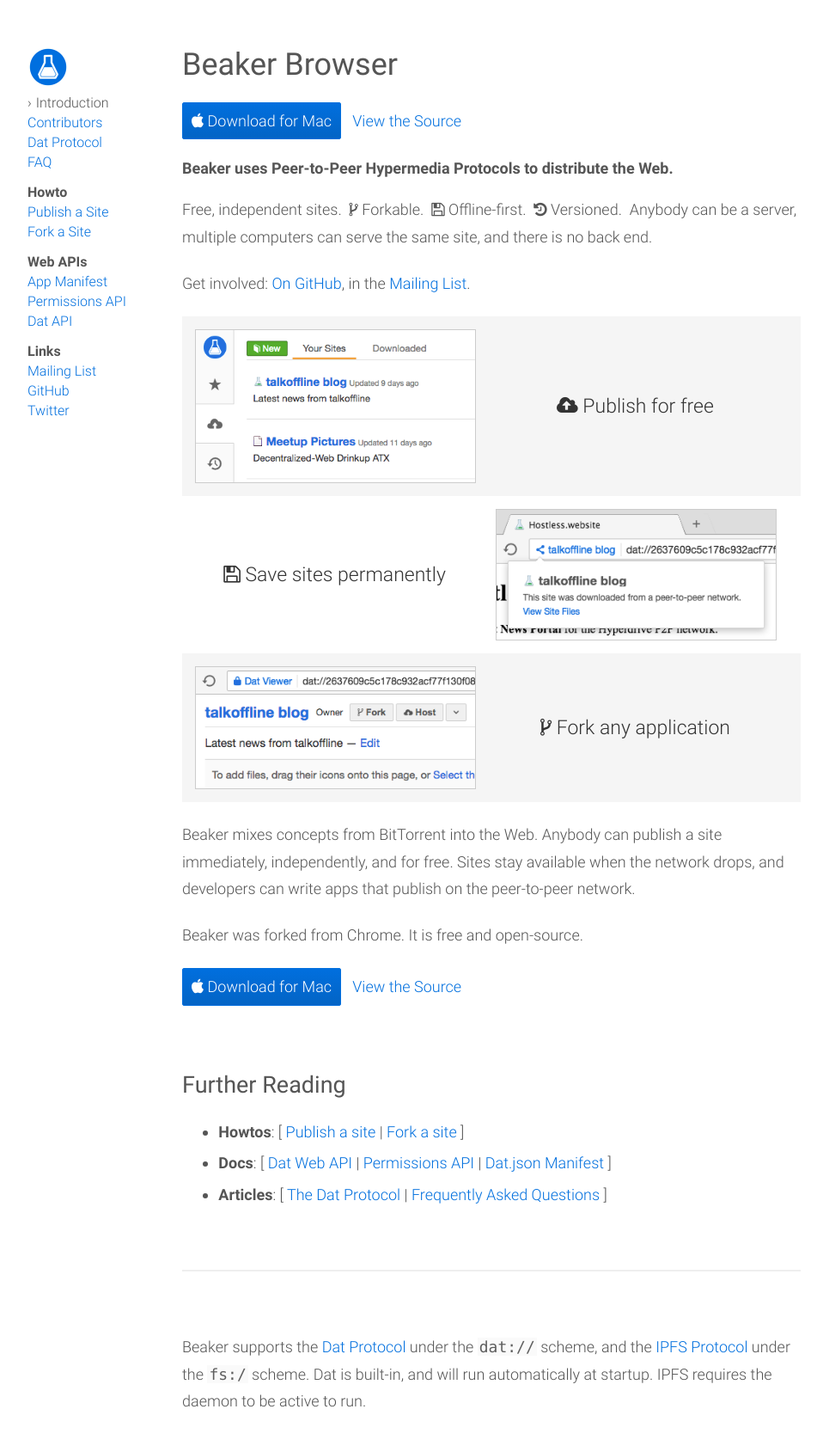
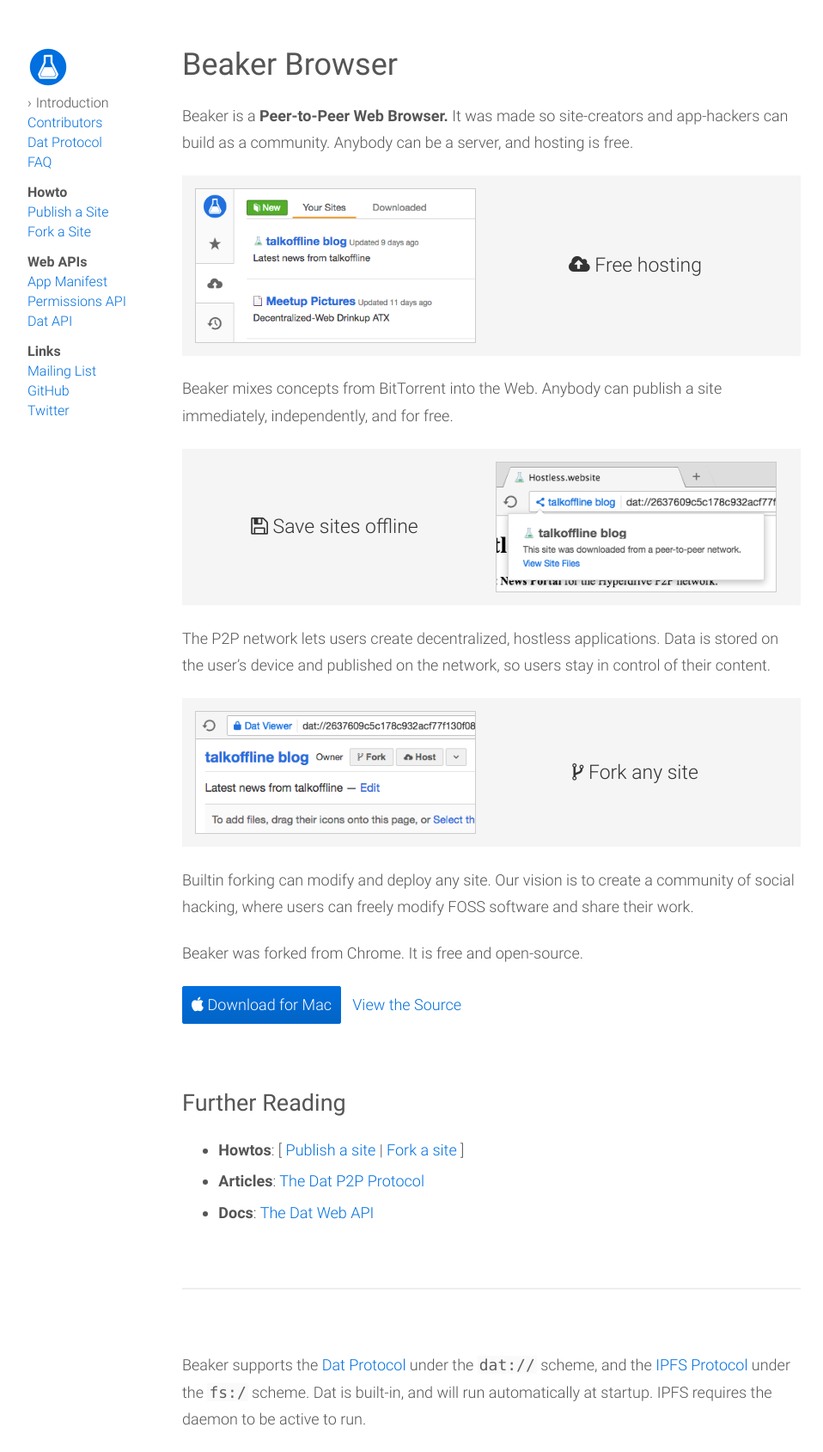
Before and after one commit to beakerbrowser/beakerbrowser.com, a Jekyll site: the page built from _docs/index.md, in a window 1280 px wide. Shown: the whole page at 86% size, without its empty margins (128-1086 px from the left). Built offline with Jekyll 4.4.1, drawn with Linux system fonts in a browser that asks for light colours; before the commit the page ends 1668 px from its top, so only the background shows below that.

Commit message:
improve intro and some docs

```diff
--- a/_docs/index.md
+++ b/_docs/index.md
@@ -4,37 +4,33 @@
 order: 1
 ---
 
-<a class="btn btn-primary" href="https://download.beakerbrowser.net/download/latest/osx"><i class="fa fa-apple" aria-hidden="true"></i> Download for Mac</a>
-&nbsp; <a href="https://github.com/beakerbrowser/beaker">View the Source</a>
-
-#### Beaker uses Peer-to-Peer Hypermedia Protocols to distribute the Web.
-
-Free, independent sites.&nbsp;
-<span class="unbreakable"><span class="fa fa-code-fork"></span> Forkable.</span>&nbsp;
-<span class="unbreakable"><span class="fa fa-floppy-o"></span> Offline-first.</span>&nbsp;
-<span class="unbreakable"><span class="fa fa-history"></span> Versioned.</span>&nbsp;
-Anybody can be a server, multiple computers can serve the same site, and there is no back end.
-
-Get involved: <a href="https://github.com/beakerbrowser/beaker">On GitHub</a>, in the <a href="https://groups.google.com/forum/#!forum/beaker-browser">Mailing List</a>.
+Beaker is a **Peer-to-Peer Web Browser.**
+It was made so site-creators and app-hackers can build as a community.
+Anybody can be a server, and hosting is free.
 
 <div class="screenshot dark">
-  <div><a href="/img/intro-screenshot-2.png" target="_blank"><img src="/img/intro-screenshot-2-cropped.png"></a></div>
-  <div><span class="fa fa-cloud-upload"></span> Publish for free</div>
-</div>
-
-<div class="screenshot">
-  <div><span class="fa fa-floppy-o"></span> Save sites permanently</div>
-  <div><a href="/img/intro-screenshot-4.png" target="_blank"><img src="/img/intro-screenshot-4-cropped.png"></a></div>
-</div>
-
-<div class="screenshot dark">
-  <div> <a href="/img/intro-screenshot-3.png" target="_blank"><img src="/img/intro-screenshot-3-cropped.png"></a></div>
-  <div><span class="fa fa-code-fork"></span> Fork any application</div>
+  <div><img src="/img/intro-screenshot-2-cropped.png"></div>
+  <div><span class="fa fa-cloud-upload"></span> Free hosting</div>
 </div>
 
 Beaker mixes concepts from BitTorrent into the Web.
 Anybody can publish a site immediately, independently, and for free.
-Sites stay available when the network drops, and developers can write apps that publish on the peer-to-peer network.
+
+<div class="screenshot dark">
+  <div><span class="fa fa-floppy-o"></span> Save sites offline</div>
+  <div><img src="/img/intro-screenshot-4-cropped.png"></div>
+</div>
+
+The P2P network lets users create decentralized, hostless applications.
+Data is stored on the user's device and published on the network, so users stay in control of their content.
+
+<div class="screenshot dark">
+  <div><img src="/img/intro-screenshot-3-cropped.png"></div>
+  <div><span class="fa fa-code-fork"></span> Fork any site</div>
+</div>
+
+Builtin forking can modify and deploy any site.
+Our vision is to create a community of social hacking, where users can freely modify FOSS software and share their work.
 
 Beaker was forked from Chrome.
 It is free and open-source.
@@ -46,8 +42,8 @@
 ### Further Reading
 
  - **Howtos**: [ [Publish a site](/docs/howto/publish-a-site.html) \| [Fork a site](/docs/howto/fork-a-site.html) ]
- - **Docs**: [ [Dat Web API](/docs/apis/dat.html) \| [Permissions API](/docs/apis/permissions.html) \| [Dat.json Manifest](/docs/apis/manifest.html) ]
- - **Articles**: [ [The Dat Protocol](/docs/dat/intro.html) \| [Frequently Asked Questions](/docs/faq.html) ]
+ - **Articles**: [The Dat P2P Protocol](/docs/dat/intro.html)
+ - **Docs**: [The Dat Web API](/docs/apis/dat.html)
 
 <hr>
 
```
Also changed, not shown: _docs/howto/fork-a-site.md (+8 -1 lines), _docs/howto/publish-a-site.md (+3 -1 lines).
